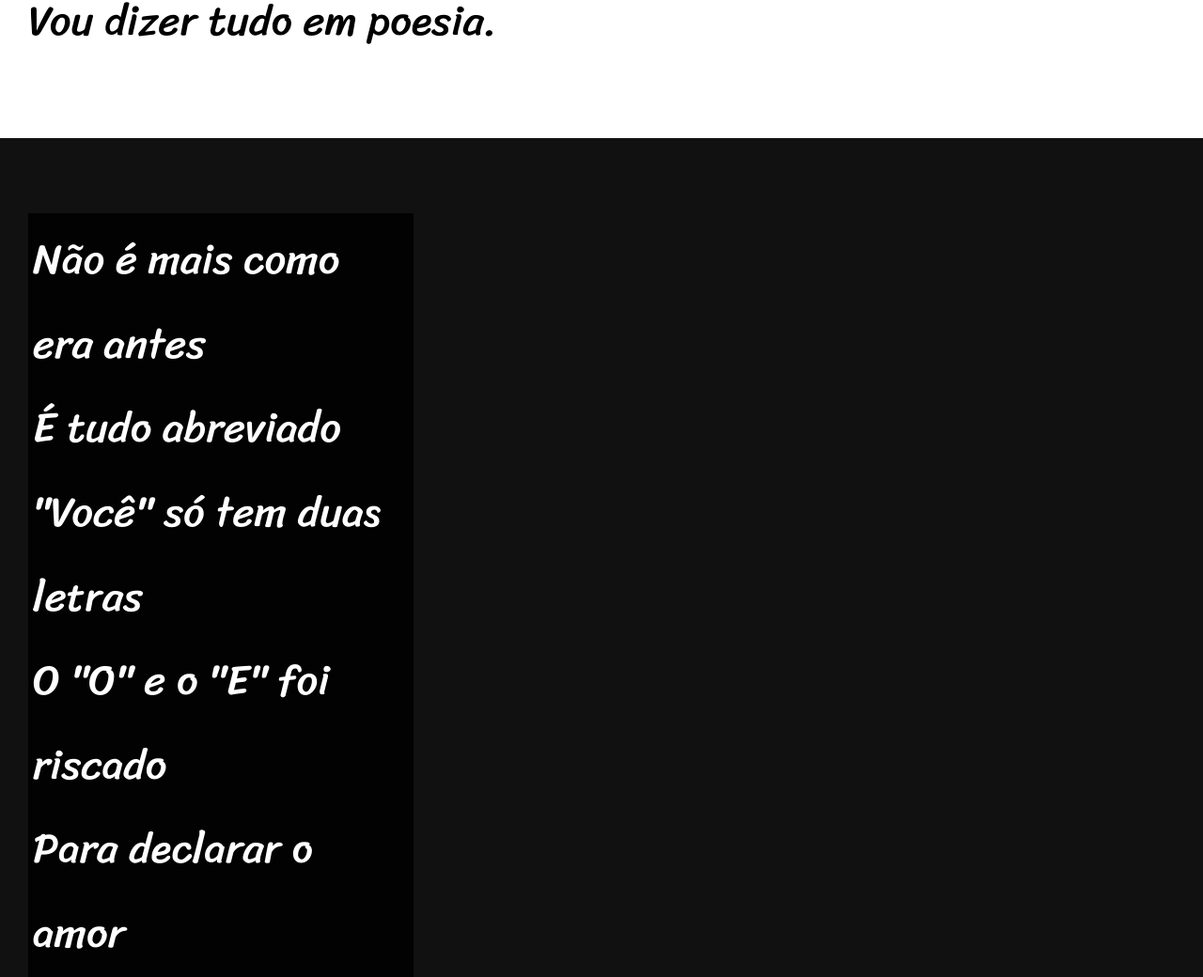
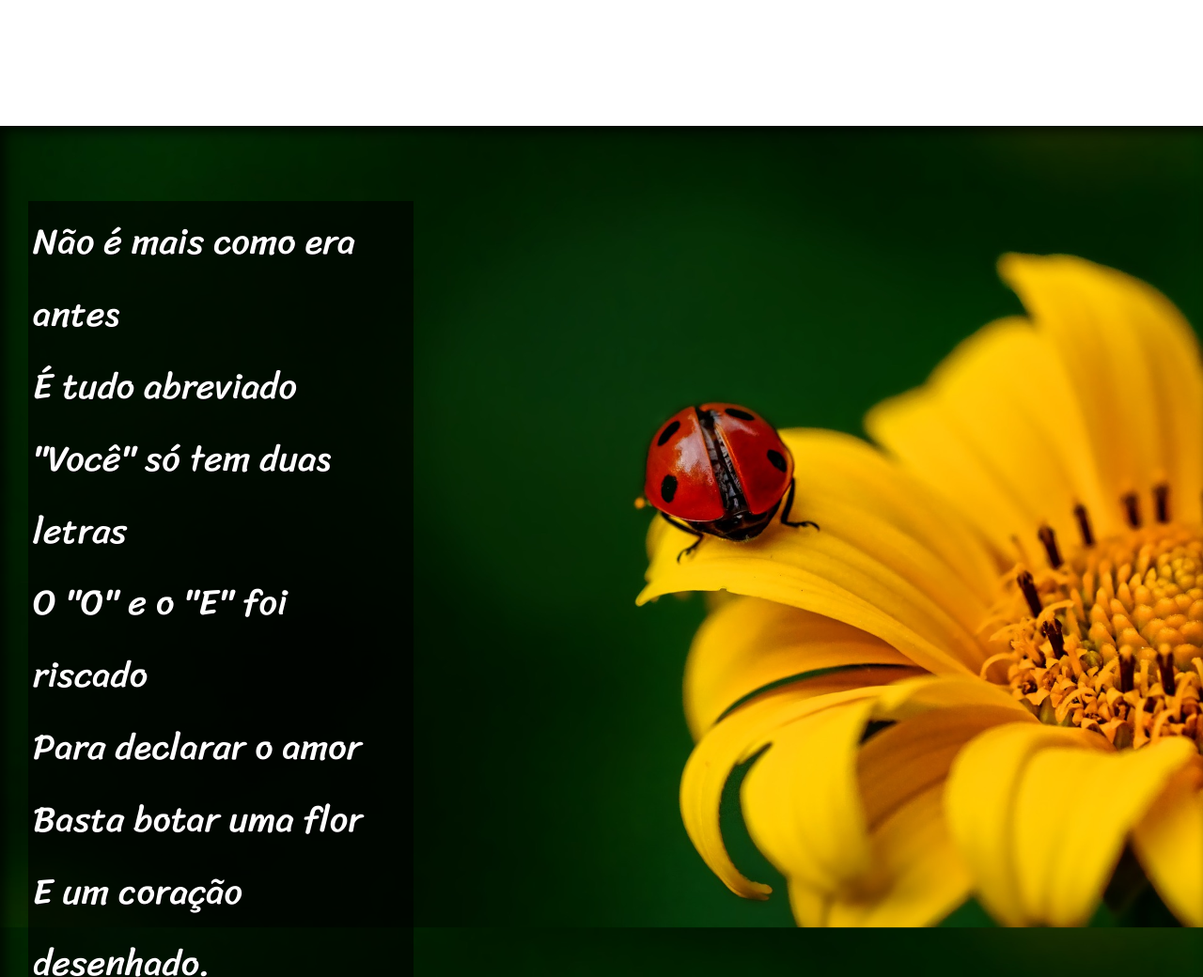
Before and after one commit to Guibsb90/html-5-e-css-3, a plain HTML site: page Desafios/desafio 6/desafio.html in a window 1280 px wide. Shown: the part 812-1852 px from the top of the page at 94% size. Drawn offline with Linux system fonts and the light colour scheme.

Commit message:
aplicação efeito paralaxe

```diff
--- a/Desafios/desafio 6/desafio.html
+++ b/Desafios/desafio 6/desafio.html
@@ -27,7 +27,7 @@
     </section>
 
 
-    <section class="imagem">
+    <section class="imagem" id="img01">
         <p>
             Não é mais como era antes<br>
             É tudo abreviado<br>
@@ -60,7 +60,7 @@
     </section>
 
 
-    <section class="imagem">
+    <section class="imagem" id="img02">
         <p>
             Tenho saudade das cartas<br>
             Escritas com a própria mão<br>
--- a/Desafios/desafio 6/style.css
+++ b/Desafios/desafio 6/style.css
@@ -51,21 +51,37 @@ section.normal{
 section.imagem{
     background-color: rgba(0, 0, 0, 0.897);
     color: white;
+    box-shadow: inset 6px 6px 13px 0px rgba(0, 0, 0, 0.726);
+    background-attachment: fixed;
+
 
 }
 section.imagem > p {
     display: inline-block;
     padding: 5px;
-    background-color: rgba(0, 0, 0, 0.911);
+    background-color: rgba(0, 0, 0, 0.603);
     width: 400px;
+    text-shadow: 1px 1px 0px black;
 }
 section{
+    background-size: cover;
     font-family: var(--fonte3);
     padding-top: 10vh;
     padding-bottom: 10vh;
     line-height: 2em;
     padding-left: 30px;
-    font-size: 3.5vw;
+    font-size: 3vw;
+}
+section > p{
+    padding-bottom: 2em;
+}
+#img01{
+    background-image: url(midias/background001.jpg);
+    background-position: right center;
+}
+#img02{
+    background-image: url(midias/background002.jpg);
+    background-position: center center;
 }
 footer{
     background-color: black;
```
